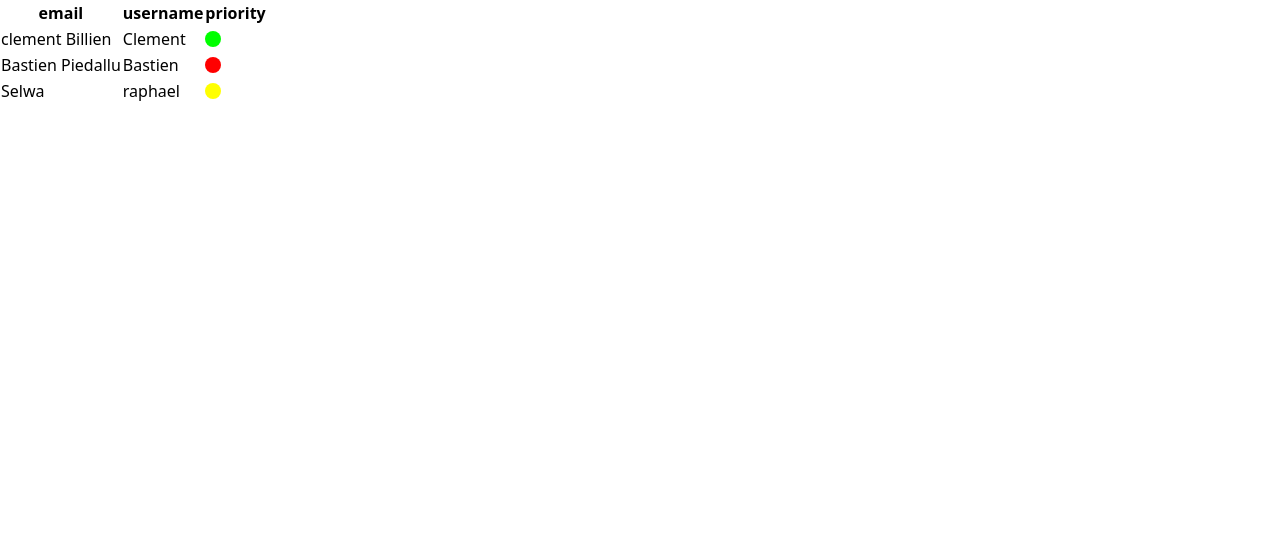
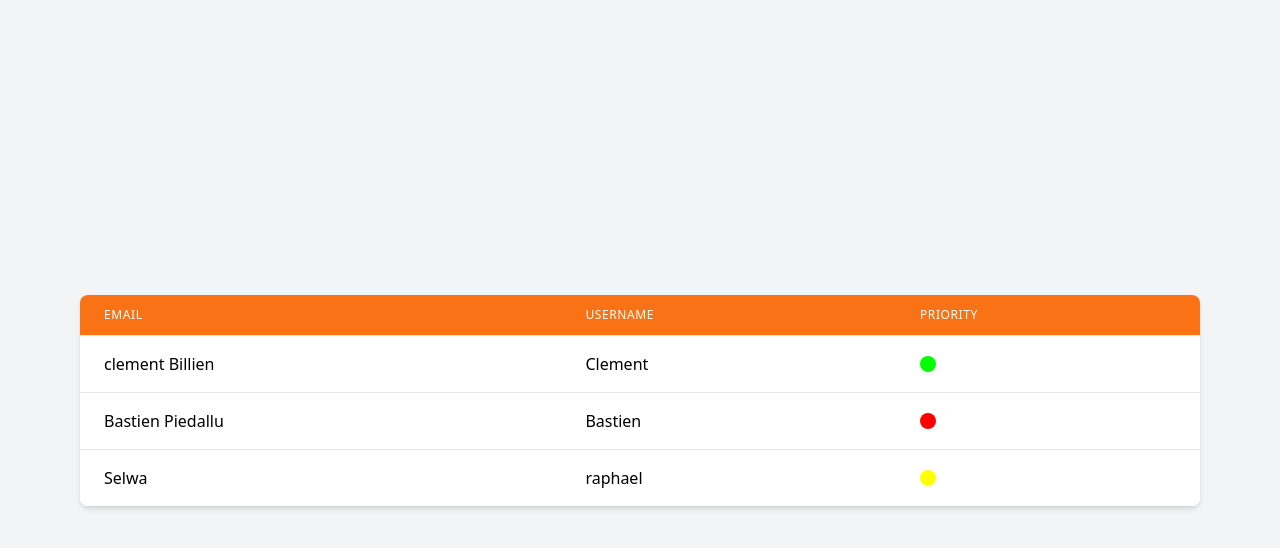
Before and after one commit to xxcolas/hackathon-23-24, a React (Vite) app in the folder frontend/: page /tables in a window 1280 px wide. Shown: the top 548 px of the page. Built offline with nearby package versions, Linux system fonts and the light colour scheme.

Commit message:
table style

```diff
--- a/frontend/src/components/table.tsx
+++ b/frontend/src/components/table.tsx
@@ -9,40 +9,47 @@ type Props<T> = { data: T[] };
 
 const Table = ({ data }: Props<any>) => {
   const headers = Object.keys(data[0]);
-
   return (
-    <table>
-      <thead>
+    <div className="flex justify-center items-center min-h-screen bg-gray-100 p-8">
+      <div className="overflow-x-auto p-4 w-full max-w-6xl">
+        <div className="rounded-lg overflow-hidden shadow-md">
+          <table className="min-w-full divide-y divide-gray-200 bg-white">
+            <thead className="bg-orange-500">
               <tr>
                 {headers.map((header) => (
-            <th key={header}>{header}</th>
+                  <th
+                    key={header}
+                    className="px-6 py-3 text-left text-xs font-medium text-white uppercase tracking-wider"
+                  >
+                    {header}
+                  </th>
                 ))}
               </tr>
             </thead>
-
-      <tbody>
+            <tbody className="bg-white divide-y divide-gray-200">
               {data.map((item, index) => (
-          <tr key={index}>
-            {headers.map((header) => {
-              console.log(header);
-
-              return (
-                <td key={header}>
+                <tr key={index} className="hover:bg-orange-100">
+                  {headers.map((header) => (
+                    <td key={header} className="px-6 py-4 whitespace-nowrap">
                       {header === "priority" ? (
                         <div
-                      style={{ backgroundColor: colorMapping[item[header]] }}
-                      className="size-4 rounded-full"
+                          style={{
+                            backgroundColor: colorMapping[item[header]],
+                          }}
+                          className="h-4 w-4 rounded-full"
                         />
                       ) : (
                         item[header]
                       )}
                     </td>
-              );
-            })}
+                  ))}
                 </tr>
               ))}
             </tbody>
           </table>
+        </div>
+      </div>
+    </div>
   );
 };
 
```
Lines whose indentation alone changed are shown as unchanged.
